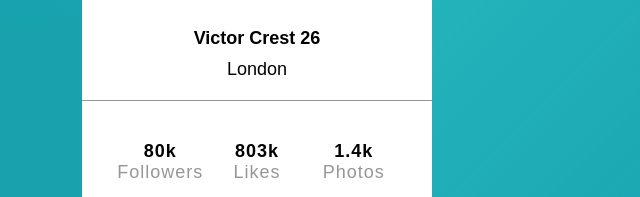
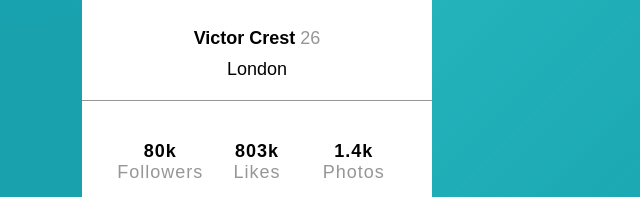
Before and after one commit to AyomideDeborah/Sparkle, a plain HTML site: page profile card.html in a window 1280 px wide. Shown: the part 403-600 px from the top of the page, 383-1023 px from the left. Drawn offline with Linux system fonts and the light colour scheme; a web font is replaced by a local one.

Commit message:
Update profile card.html

```diff
--- a/profile card.html
+++ b/profile card.html
@@ -22,7 +22,7 @@
         <div class="pic">
           <img src="image-victor.jpg" alt="" />
         </div>
-        <div class="name">Victor Crest <span class="items"> 26</span></div>
+        <div class="name">Victor Crest <span class="item"> 26</span></div>
         <div class="items">London</div>
       </div>
 
```
